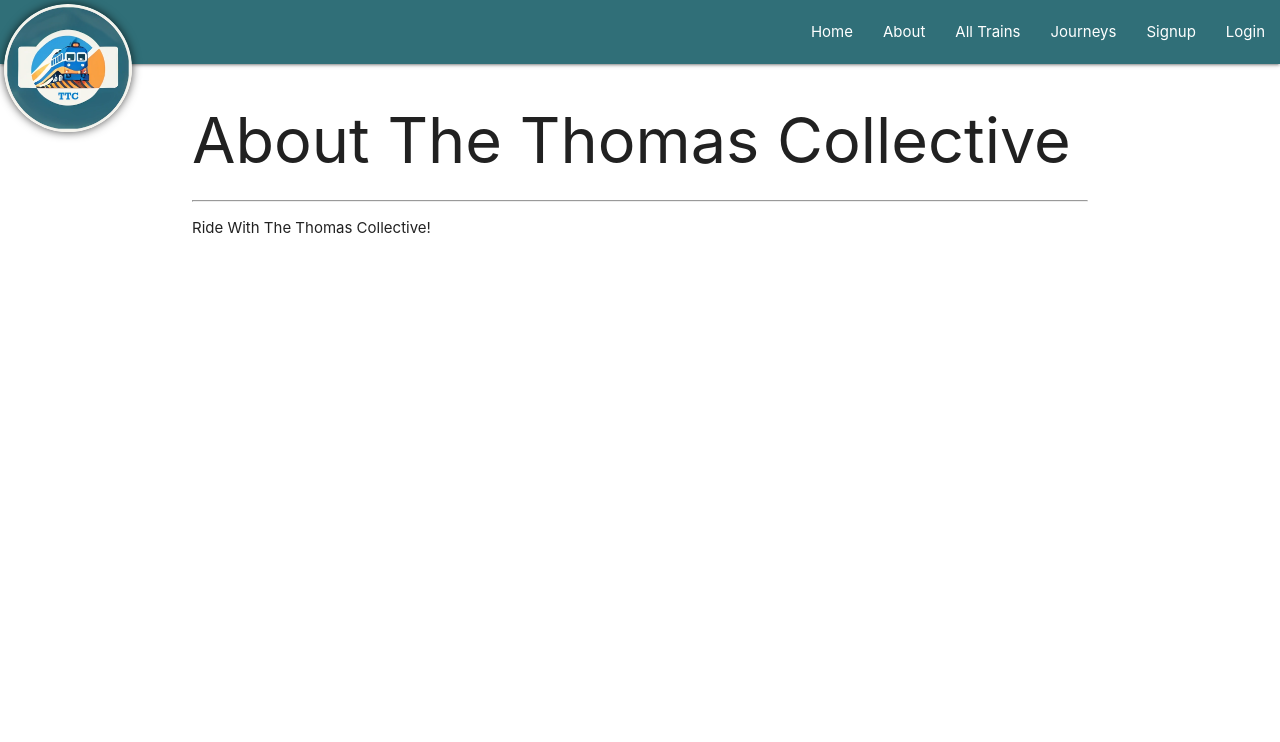
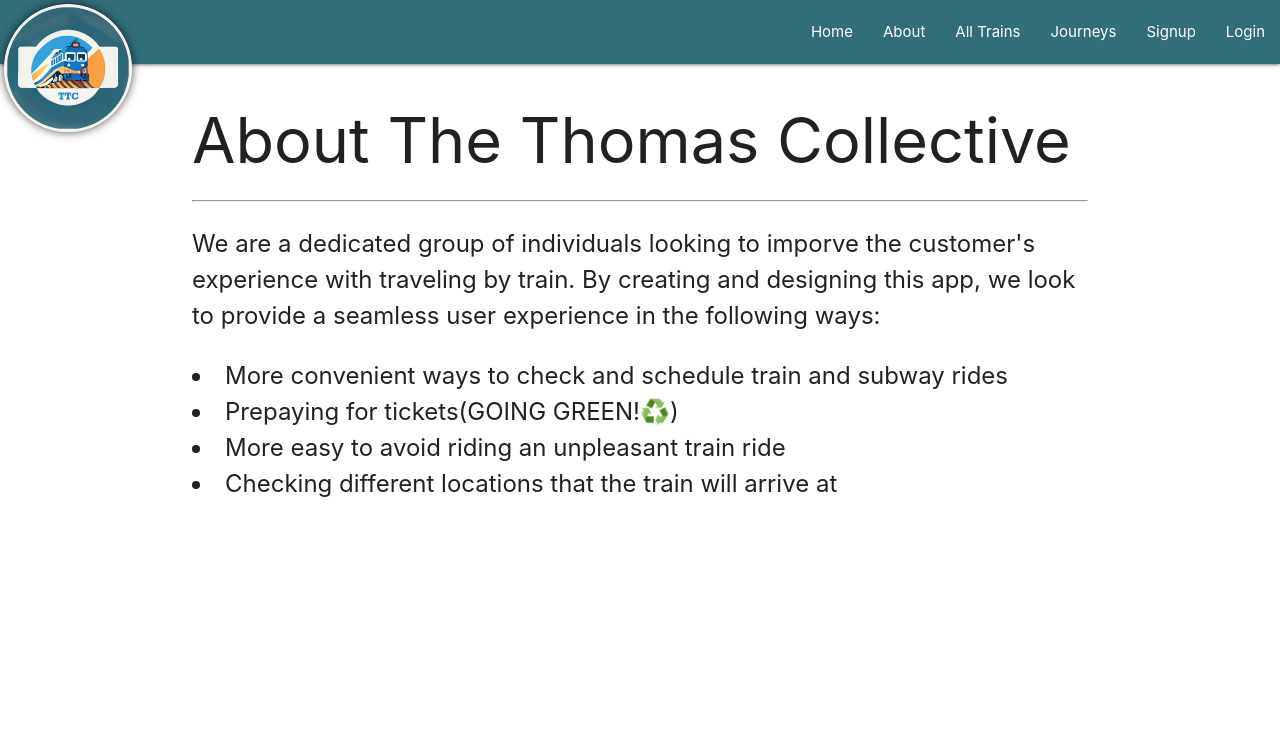
Before and after one commit to cango91/thomascollective, a Django app: page /about/ in a window 1280 px wide. Shown: the top 742 px of the page. Run offline with Django 3.2, Linux system fonts and the light colour scheme.

Commit message:
about pg

```diff
--- a/main_app/static/css/style.css
+++ b/main_app/static/css/style.css
@@ -174,3 +174,7 @@ span.star-rating * {
 .justify-content-around{
     justify-content: space-around;
 }
+
+.about *{
+    font-size: x-large;
+}
--- a/main_app/templates/about.html
+++ b/main_app/templates/about.html
@@ -2,5 +2,13 @@
 {% block content %}
   <h1>About The Thomas Collective</h1>
   <hr />
-  <p>Ride With The Thomas Collective!</p>
+  <div class="about">
+    <p>We are a dedicated group of individuals looking to imporve the customer's experience with traveling by train.
+      By creating and designing this app, we look to provide a seamless user experience in the following ways:
+    </p>
+    <li>More convenient ways to check and schedule train and subway rides</li>
+    <li>Prepaying for tickets(GOING GREEN!♻️)</li>
+    <li>More easy to avoid riding an unpleasant train ride</li>
+    <li>Checking different locations that the train will arrive at</li>
+  </div>
 {% endblock content %}
--- a/main_app/templates/booking/confirm_my_booking_delete.html
+++ b/main_app/templates/booking/confirm_my_booking_delete.html
@@ -1,7 +1,7 @@
 {% extends "base.html" %}
 {% block content %}
 
-<h1>ARE YOU SURE YOU WISH TO DO THIS?</h1>
+<h1>ARE YOU SURE YOU WISH TO DO THIS?🧐</h1>
 <h3>This action cannot be refuted</h3>
 
 <form action="" method="POST">
--- a/main_app/templates/comment/confirm_comment_delete.html
+++ b/main_app/templates/comment/confirm_comment_delete.html
@@ -1,6 +1,6 @@
 {% extends "base.html" %}
 {% block content %}
-<h1>ARE YOU SURE YOU WISH TO DO THIS?</h1>
+<h1>ARE YOU SURE YOU WISH TO DO THIS?🧐</h1>
 <h3>This action cannot be refuted</h3>
 
 <form action="" method="POST">
```
